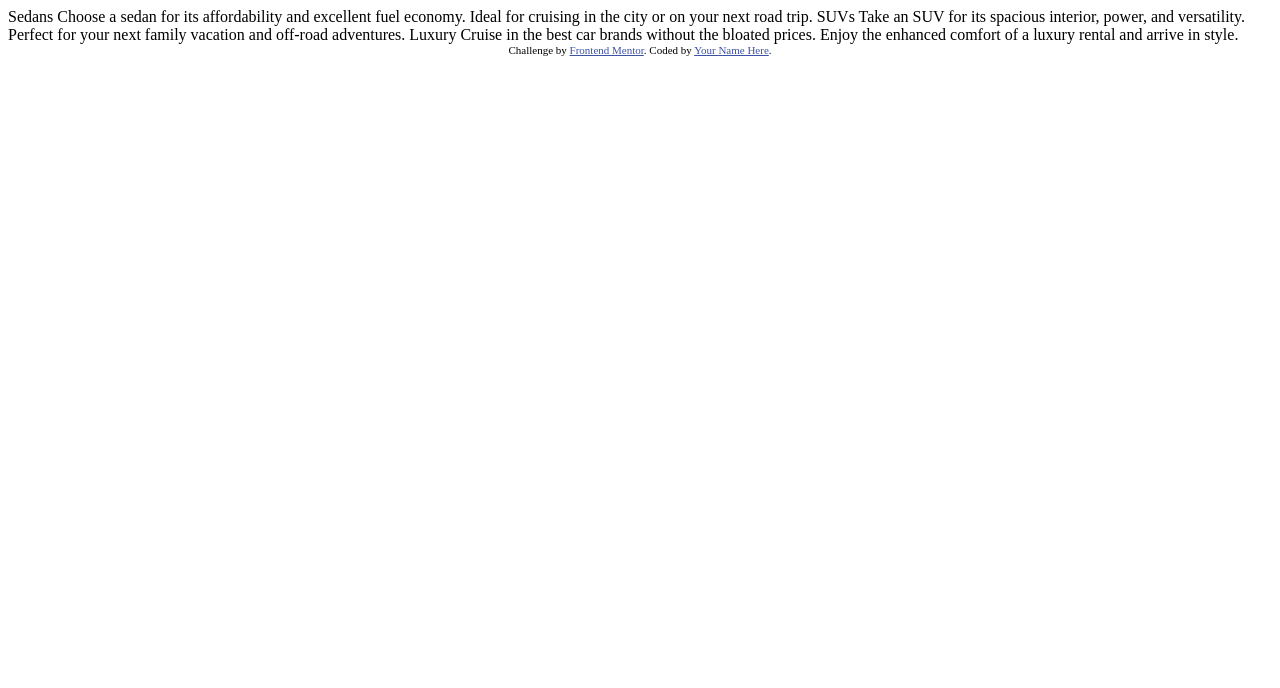
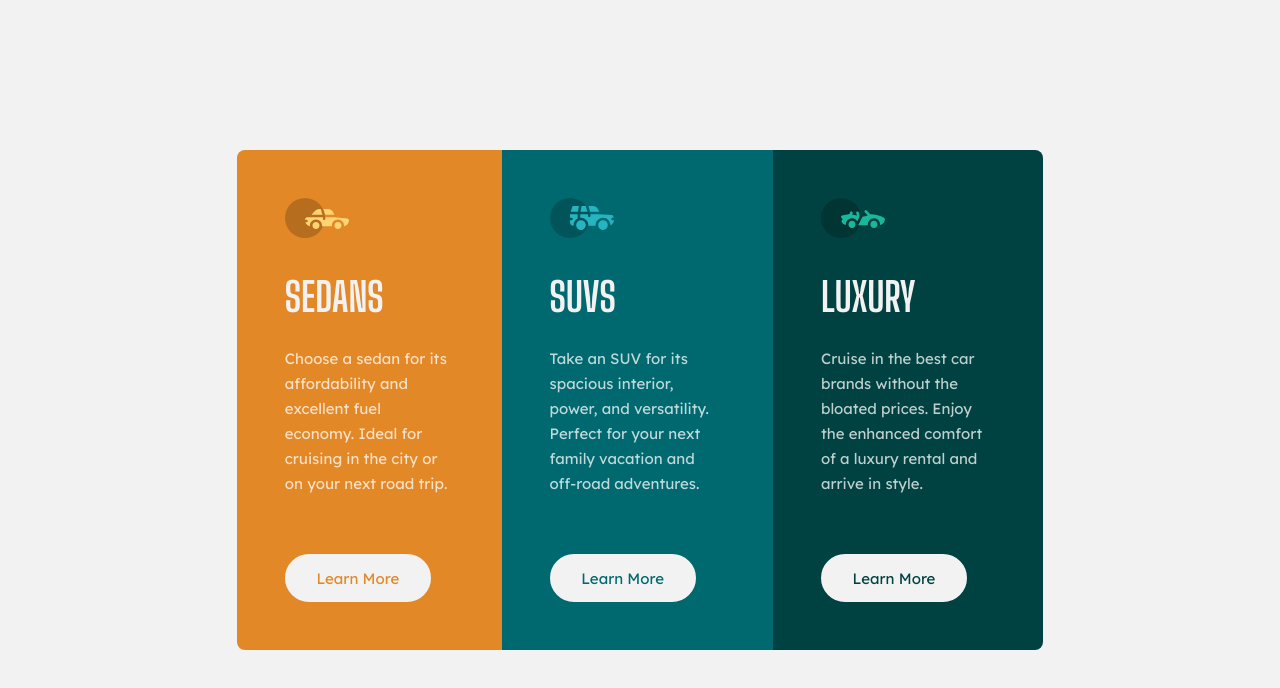
Before and after one commit to jmgerber/Frontend_mentor_02, a website: page index.html in a window 1280 px wide. Drawn offline with Linux system fonts and the light colour scheme.

Commit message:
Design final

```diff
--- a/index.html
+++ b/index.html
@@ -1,36 +1,42 @@
 <!DOCTYPE html>
 <html lang="en">
+
 <head>
   <meta charset="UTF-8">
-  <meta name="viewport" content="width=device-width, initial-scale=1.0"> <!-- displays site properly based on user's device -->
+  <meta name="viewport" content="width=device-width, initial-scale=1.0">
+  <link rel="stylesheet" href="./public/prefixed/style.css">
+  <link rel="icon" type="image/png" sizes="32x32" href="./images/favicon-32x32.png">
+  <title>Frontend Mentor | 3-column preview card component</title>
+</head>
 
-  <link rel="icon" type="image/png" sizes="32x32" href="./images/favicon-32x32.png">
+<body>
+  <section class="card-container">
+    <div class="card card-sedan">
+      <img src="images/icon-sedans.svg" alt="Car icon">
+      <h2>Sedans</h2>
+      <p>Choose a sedan for its affordability and excellent fuel economy. Ideal for cruising in the city or on your next
+        road trip.</p>
+      <button href="#">Learn More</button>
+    </div>
 
-  <title>Frontend Mentor | 3-column preview card component</title>
+    <div class="card card-suv">
+      <img src="images/icon-suvs.svg" alt="Car icon">
+      <h2>SUVs</h2>
+      <p>Take an SUV for its spacious interior, power, and versatility. Perfect for your next family vacation and
+        off-road
+        adventures.</p>
+      <button href="#">Learn More</button>
+    </div>
 
-  <!-- Feel free to remove these styles or customise in your own stylesheet 👍 -->
-  <style>
-    .attribution { font-size: 11px; text-align: center; }
-    .attribution a { color: hsl(228, 45%, 44%); }
-  </style>
-</head>
-<body>
+    <div class="card card-luxury">
+      <img src="images/icon-luxury.svg" alt="Car icon">
+      <h2>Luxury</h2>
+      <p>Cruise in the best car brands without the bloated prices. Enjoy the enhanced comfort of a luxury rental and
+        arrive
+        in style.</p>
+      <button href="#">Learn More</button>
+    </div>
+  </section>
+</body>
 
-  Sedans
-  Choose a sedan for its affordability and excellent fuel economy. Ideal for cruising in the city
-  or on your next road trip.
-
-  SUVs
-  Take an SUV for its spacious interior, power, and versatility. Perfect for your next family vacation
-  and off-road adventures.
-
-  Luxury
-  Cruise in the best car brands without the bloated prices. Enjoy the enhanced comfort of a luxury
-  rental and arrive in style.
-
-  <div class="attribution">
-    Challenge by <a href="https://www.frontendmentor.io?ref=challenge" target="_blank">Frontend Mentor</a>.
-    Coded by <a href="#">Your Name Here</a>.
-  </div>
-</body>
 </html>
--- /dev/null
+++ b/sass/main.scss
@@ -0,0 +1,100 @@
+@import url('https://fonts.googleapis.com/css2?family=Big+Shoulders+Display:wght@700&family=Lexend+Deca&display=swap');
+* {
+  box-sizing: border-box;
+  margin: 0;
+  padding: 0;
+  color: inherit;
+  text-decoration: inherit;
+}
+
+body{
+  height: 100vh;
+  display: flex;
+  background-color: hsl(0, 0%, 95%);
+  font-family: "Lexend Deca", sans-serif;
+  @media (max-width: 800px) {
+    height: auto;
+  }
+}
+
+.card-container {
+  display: flex;
+  margin: auto;
+  width: 63%;
+  height: 500px;
+  border-radius: 8px;
+  overflow: hidden;
+  @media (max-width: 1200px) {
+    width: 90%;
+  }
+  @media (max-width: 800px) {
+    margin: 5% auto;
+    flex-direction: column;
+    height: auto;
+  }
+}
+
+.card {
+  display: flex;
+  flex-direction: column;
+  padding: 48px;
+  @media (max-width: 800px) {
+    height: 442px;
+  }
+  img {
+    height: 40px;
+    width: 64px;
+    margin-bottom: 35px;
+  }
+  h2 {
+    font-family: "Big Shoulders Display", sans-serif;
+    color: hsl(0, 0%, 95%);
+    font-size: 2.5rem;
+    text-transform: uppercase;
+    margin-bottom: 25px;
+  }
+  p {
+    color: hsla(0, 0%, 100%, 0.75);
+    font-size: 15px;
+    line-height: 25px;
+    margin-bottom: 83px;
+    height: 125px;
+    @media (max-width: 675px) {
+      margin-bottom: 25px;
+    }
+  }
+  button {
+    font-family: "Lexend Deca", sans-serif;
+    font-size: 15px;
+    background-color: hsl(0, 0%, 95%);
+    border: 2px solid hsl(0, 0%, 95%);
+    border-radius: 25px;
+    padding: 8px;
+    width: 146px;
+    height: 48px;
+    box-sizing: border-box;
+    &:hover {
+      background-color: transparent;
+      color: hsl(0, 0%, 95%);
+      cursor: pointer;
+    }
+  }
+  &-sedan {
+    background-color: hsl(31, 77%, 52%);
+    button {
+      color: hsl(31, 77%, 52%);;
+    }
+  }
+  &-suv {
+    background-color: hsl(184, 100%, 22%);
+    button {
+      color: hsl(184, 100%, 22%);
+    }
+  }
+  &-luxury {
+    background-color: hsl(179, 100%, 13%);
+    button {
+      color: hsl(179, 100%, 13%);
+    }
+  }
+}
```
Also changed, not shown: package.json (added, +20 -0 lines), public/css/style.css (added), public/prefixed/style.css (added), 1 other file.
